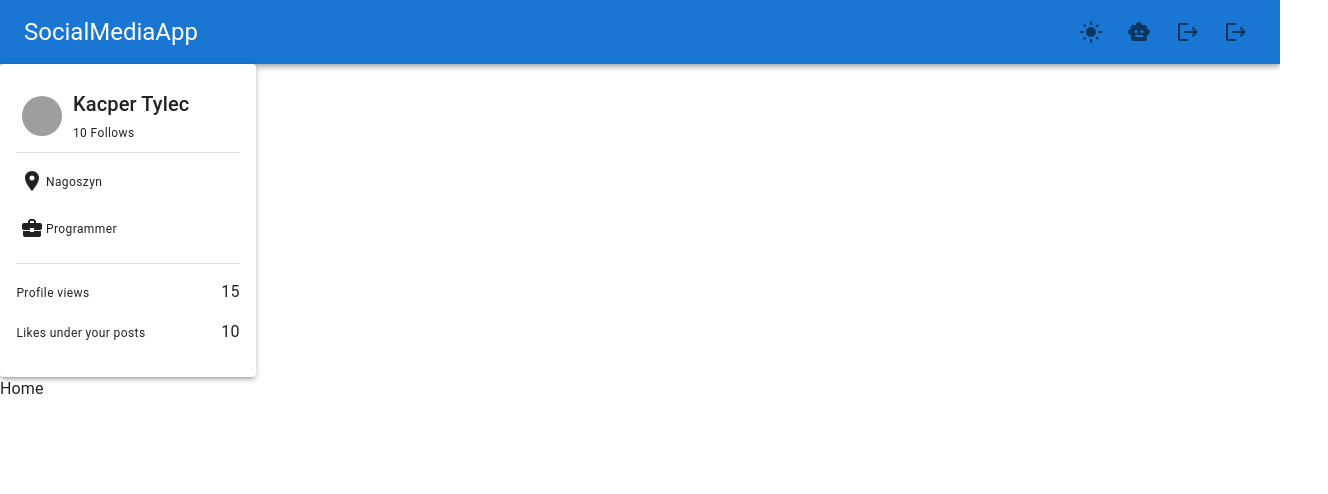
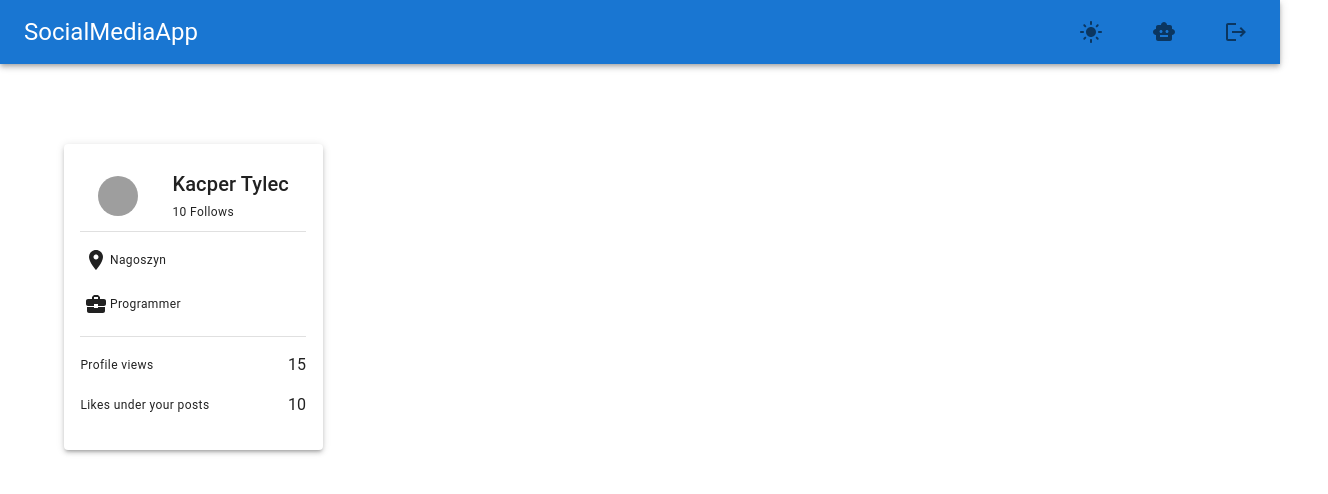
Before and after one commit to kacper51011/Social_Media_App_Client, a React (Create React App) app: page / in a window 1280 px wide. Shown: the top 494 px of the page, 1328 px wide, since content can reach past the window. Built offline with nearby package versions, Linux system fonts and the light colour scheme; grey boxes are pictures that could not be loaded.

Commit message:
CustomSkeleton element created, improved navbar

```diff
--- a/public/index.html
+++ b/public/index.html
@@ -2,14 +2,14 @@
 <html lang="en">
   <head>
     <meta charset="utf-8" />
-    <link rel="icon" href="%PUBLIC_URL%/favicon.ico" />
+
     <meta name="viewport" content="width=device-width, initial-scale=1" />
     <meta name="theme-color" content="#000000" />
     <meta
       name="description"
       content="Web site created using create-react-app"
     />
-    <link rel="apple-touch-icon" href="%PUBLIC_URL%/logo192.png" />
+
     <!--
       manifest.json provides metadata used when your web app is installed on a
       user's mobile device or desktop. See https://developers.google.com/web/fundamentals/web-app-manifest/
--- a/src/App.tsx
+++ b/src/App.tsx
@@ -6,8 +6,8 @@ import { useSelector } from "react-redux";
 import Home from "./pages/Home";
 import { RootState } from "./store";
 import { themeSettings } from "./utils/theme";
-import UserCard from "./components/UserCard";
 import Navbar from "./components/Navbar";
+import Main from "./pages/Main";
 
 function App() {
   const mode = useSelector((state: RootState) => state.theme.theme);
@@ -15,24 +15,10 @@ function App() {
 
   return (
     <div>
-      <CssBaseline>
-        <Navbar />
-        <UserCard
-          photo="123"
-          firstName="Kacper"
-          lastName="Tylec"
-          location="Nagoszyn"
-          followedPeopleNumber={10}
-          job="Programmer"
-          numberOfLikes={10}
-          numberOfProfileViews={15}
-        ></UserCard>
-        <ThemeProvider theme={theme}>
-          <Routes>
-            <Route path="/" element={<Home />} />
-          </Routes>
-        </ThemeProvider>
-      </CssBaseline>
+      <Navbar />
+      <Routes>
+        <Route path="/" element={<Main />} />
+      </Routes>
     </div>
   );
 }
--- a/src/components/Navbar.tsx
+++ b/src/components/Navbar.tsx
@@ -1,12 +1,4 @@
-import {
-  AppBar,
-  Box,
-  IconButton,
-  Toolbar,
-  Typography,
-  Button,
-  Stack,
-} from "@mui/material";
+import { AppBar, Box, Toolbar, Typography, Stack } from "@mui/material";
 import LightModeIcon from "@mui/icons-material/LightMode";
 import DarkModeIcon from "@mui/icons-material/DarkMode";
 import LogoutIcon from "@mui/icons-material/Logout";
@@ -18,7 +10,7 @@ const Navbar = () => {
   const [darkMode, toggleDarkMode] = useState(false);
 
   return (
-    <Box sx={{ flexGrow: 1 }}>
+    <Box sx={{ flexGrow: 1, width: 1 }}>
       <AppBar position="static">
         <Toolbar
           sx={{
@@ -28,16 +20,12 @@ const Navbar = () => {
           }}
         >
           <Typography variant="h5">SocialMediaApp</Typography>
-          <Stack direction="row" width="15%" justifyContent="space-between">
-            <IconButton>
-              {darkMode ? <DarkModeIcon /> : <LightModeIcon />}
-            </IconButton>
-            <IconButton aria-label="voice helper">
-              <SmartToyIcon />
-            </IconButton>
-            <IconButton aria-label="logout">
-              <LogoutIcon />
-            </IconButton>
+          <Stack direction="row" minWidth="15%" justifyContent="space-between">
+            <CustomIconButton
+              icon={darkMode ? <DarkModeIcon /> : <LightModeIcon />}
+              title={darkMode ? "dark mode" : "light mode"}
+            />
+            <CustomIconButton icon={<SmartToyIcon />} title="voice helper" />
             <CustomIconButton icon={<LogoutIcon />} title="logout" />
           </Stack>
         </Toolbar>
--- a/src/components/UserCard.tsx
+++ b/src/components/UserCard.tsx
@@ -27,7 +27,7 @@ const UserCard = ({
     <Paper
       elevation={3}
       sx={{
-        width: "0.2",
+        width: "0.55",
         p: "calc(0.5vw + 10px)",
         display: "flex",
         flexDirection: "column",
@@ -36,7 +36,7 @@ const UserCard = ({
       <Grid
         container
         py={1}
-        width="0.8"
+        width="1"
         direction="row"
         justifyContent="space-around"
         alignItems="center"
--- a/src/pages/Main.tsx
+++ b/src/pages/Main.tsx
@@ -1,5 +1,6 @@
-import { Grid } from "@mui/material";
+import { Grid, Container } from "@mui/material";
 import { useState } from "react";
+import UserCard from "../components/UserCard";
 
 type displayedColumn = "profile" | "posts" | "follows";
 
@@ -13,14 +14,33 @@ const Main = () => {
   };
 
   return (
-    <Grid minHeight="100vh" width="100vw" container direction="row">
-      {/* profile column */}
-      <Grid item xs={checkVisibility("profile")} md={4}></Grid>
-      {/* posts column */}
-      <Grid item xs={checkVisibility("posts")} md={4}></Grid>
-      {/* follows column */}
-      <Grid item xs={checkVisibility("follows")} md={4}></Grid>
-    </Grid>
+    <Container>
+      <Grid
+        spacing={2}
+        minHeight="100vh"
+        width="100vw"
+        container
+        direction="row"
+      >
+        {/* profile column */}
+        <Grid item xs={12} md={4} mt={10}>
+          <UserCard
+            photo="123"
+            firstName="Kacper"
+            lastName="Tylec"
+            location="Nagoszyn"
+            followedPeopleNumber={10}
+            job="Programmer"
+            numberOfLikes={10}
+            numberOfProfileViews={15}
+          />
+        </Grid>
+        {/* posts column */}
+        <Grid item xs={checkVisibility("posts")} md={3.5}></Grid>
+        {/* follows column */}
+        <Grid item xs={checkVisibility("follows")} md={3.5}></Grid>
+      </Grid>
+    </Container>
   );
 };
 
```
Also changed, not shown: src/components/CustomSkeleton.tsx (+17 -2 lines), src/components/ImageWithText.tsx (+4 -4 lines), public/manifest.json.
